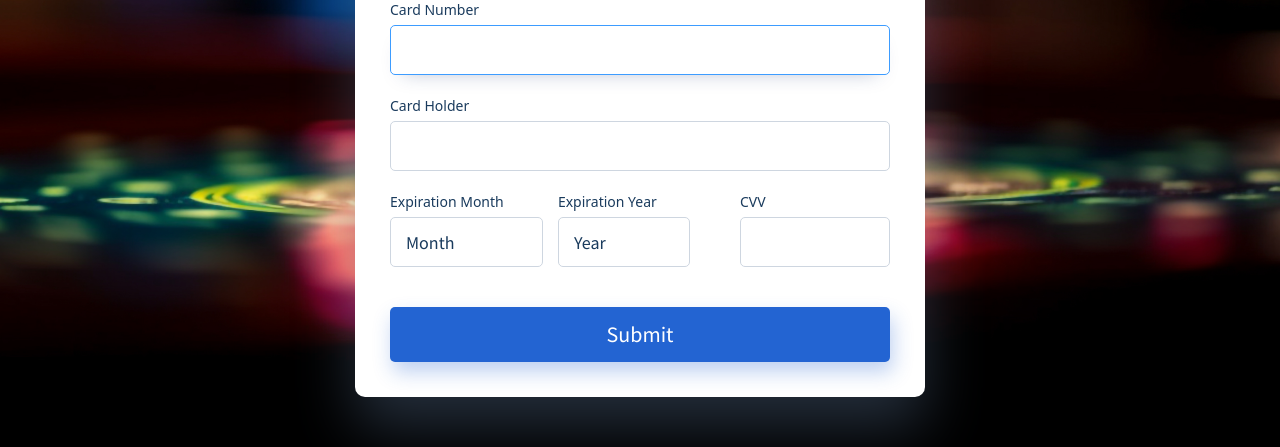
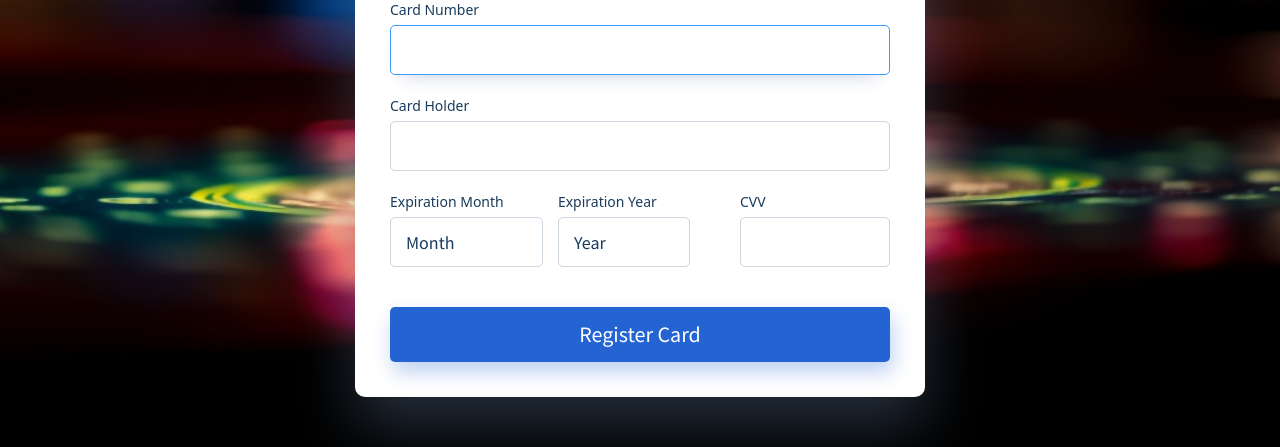
Before and after one commit to andy489/Blackjack, a Spring Boot app: page /credit-card/register in a window 1280 px wide. Shown: the part 497-944 px from the top of the page. Run offline with Spring Boot 4, Linux system fonts and the light colour scheme; the visitor is signed in with stand-in values (Sample User, id 1); some of the project's set-up classes (security, data sources, template engines, error pages and the like) are left out, and stand-ins take their place; some libraries are stand-ins or nearby versions.

Commit message:
add missing i18n in register credit card

```diff
--- a/src/main/resources/i18n/locale.properties
+++ b/src/main/resources/i18n/locale.properties
@@ -167,3 +167,4 @@ credit-card.expiration.month=Expiration Month
 credit-card.choose.expiration.month=Month
 credit-card.expiration.year=Expiration Year
 credit-card.choose.expiration.year=Year
+credit-card.register.btn=Register Card
--- a/src/main/resources/i18n/locale_bg.properties
+++ b/src/main/resources/i18n/locale_bg.properties
@@ -167,3 +167,4 @@ credit-card.expiration.month=Месец на изтичане
 credit-card.choose.expiration.month=Месец
 credit-card.expiration.year=Година на изтичане
 credit-card.choose.expiration.year=Година
+credit-card.register.btn=Регистрирай карта
--- a/src/main/resources/templates/credit_card/credit-card-form.html
+++ b/src/main/resources/templates/credit_card/credit-card-form.html
@@ -219,8 +219,8 @@
                     </div>
                 </div>
 
-                <button class="card-form__button">
-                    Submit
+                <button class="card-form__button" th:text="#{credit-card.register.btn}">
+                    Register Card
                 </button>
             </form>
         </div>
```
